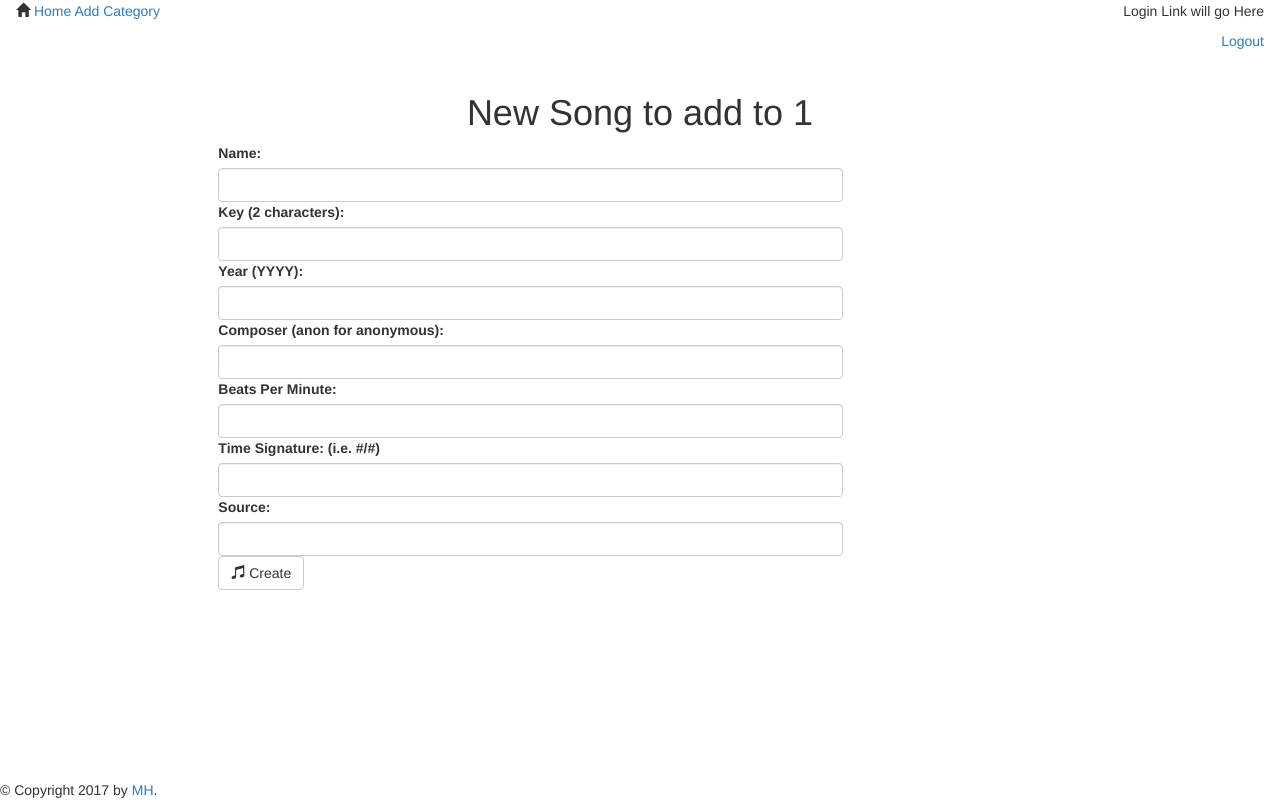
After one commit to markhorvath/songcatalog, a Flask app: page /index/1/1/newsong in a window 1280 px wide. The commit adds this page. Run offline with Flask 2, Linux system fonts and the light colour scheme; parts of the project's set-up code (start-up, migrations or seed data) failed here and were passed over; some libraries are stand-ins or nearby versions.

Commit message:
added newsong.html and funcionality

```diff
--- a/vagrant/catalog/application.py
+++ b/vagrant/catalog/application.py
@@ -88,8 +88,24 @@ def deleteCategory(category, category_id):
         session.commit()
         return redirect(url_for('showCategories'))
     else:
-        print categoryToDelete
         return render_template('deletecategory.html', category = category, category_id = category_id)
+
+@app.route('/index/<category>/<int:category_id>/newsong', methods = ['GET', 'POST'])
+def newSong(category, category_id):
+    if request.method == 'POST':
+        newSong = Song(name = request.form['name'],
+                       key = request.form['key'],
+                       year = request.form['year'],
+                       composer = request.form['composer'],
+                       bpm = request.form['bpm'],
+                       timesig = request.form['timesig'],
+                       source = request.form['source'],
+                       category_id = category_id)
+        session.add(newSong)
+        session.commit()
+        return redirect(url_for('showCategorySongs', category = category, category_id = category_id))
+    else:
+        return render_template('newsong.html', category = category, category_id = category_id)
 
 def getCategory(query):
     results = session.query(Tags.tags).filter(Tags.tags.like('%query%')).all()
--- a/vagrant/catalog/templates/categorysongs.html
+++ b/vagrant/catalog/templates/categorysongs.html
@@ -4,6 +4,7 @@
             <div>
                 <h1 class='text-center'>{{ category }}</h1>
                 <button type="button" value="Delete" onclick="window.location.href='{{url_for('deleteCategory', category = category, category_id = category_id) }}';">Delete</button>
+                <button type="button" value="New" onclick="window.location.href='{{url_for('newSong', category = category, category_id = category_id) }}';">Add New Song</button>
             </div>
 
 
--- /dev/null
+++ b/vagrant/catalog/templates/newsong.html
@@ -0,0 +1,36 @@
+{% extends "main.html" %}
+{% block content %}
+<div class="row divider green">
+    <div class="col-md-12"></div>
+</div>
+<div class="row banner menu">
+    <div class="col-lg-12 text-center padding-none">
+        <h1>New Song to add to {{ category }}</h1>
+    </div>
+</div>
+<div class="row">
+    <div class="col-lg-6 col-lg-offset-2 padding-top">
+        <form action="{{url_for('newSong', category = category, category_id = category_id ) }}"" method = "post">
+            <div class="form-group">
+            <label for="name">Name:</label>
+            <input type ="text" class="form-control" maxlength="80" name="name">
+            <label for="key">Key (2 characters):</label>
+            <input type ="text" class="form-control" maxlength="2" name="key">
+            <label for="year">Year (YYYY):</label>
+            <input type ="integer" class="form-control" maxlength="4" name="year">
+            <label for="composer">Composer (anon for anonymous):</label>
+            <input type ="text" class="form-control" maxlength="100" name="composer">
+            <label for="bpm">Beats Per Minute:</label>
+            <input type ="integer" class="form-control" maxlength="3" name="bpm">
+            <label for="timesig">Time Signature: (i.e. #/#)</label>
+            <input type ="text" class="form-control" maxlength="3" name="timesig">
+            <label for="source">Source:</label>
+            <input type ="text" class="form-control" maxlength="3" name="source">
+            <div class="padding-bottom"></div>
+            <button type="submit" class="btn btn-default" id="submit" type="submit">
+            <span class="glyphicon glyphicon-music" aria-hidden="true"></span>  Create</button>
+            </div>
+        </form>
+    </div>
+</div>
+{% endblock %}
```
Also changed, not shown: vagrant/catalog/songpopulator.py (+25 -45 lines), vagrant/catalog/songs.db.
